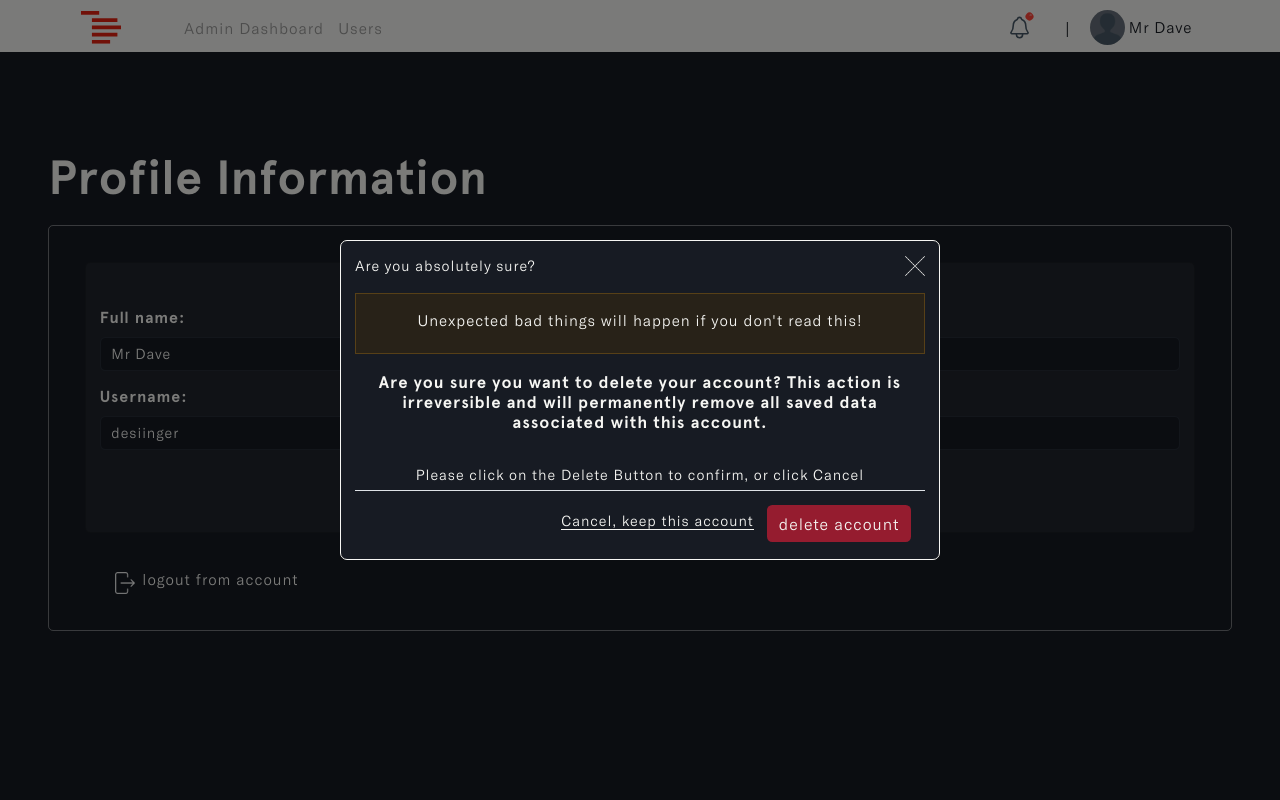
After one commit to DavidDanso/finance-manager, a Django app: page /profile in a window 1280 px wide, after a click on "delete account". The commit adds this page. Run offline with Django 5.2, Linux system fonts and the light colour scheme; a user stored in the database is signed in; data comes from the database, SQL or seed files in the repository; both versions use the stored data as it was after the commit; some libraries are stand-ins or nearby versions.

Commit message:
add user profile for editing

```diff
--- a/accounts/forms.py
+++ b/accounts/forms.py
@@ -19,13 +19,32 @@ class UserProfileForm(ModelForm):
         fields = '__all__'
         exclude = ['user']
 
+# add class to the input field
+    def __init__(self, *args, **kwargs):
+        super(UserProfileForm, self).__init__(*args, **kwargs)
+        for name, fields in self.fields.items():
+            fields.widget.attrs.update({'class': 'form-control'})
+
 
 class UserUpdateForm(forms.ModelForm):
     class Meta:
         model = User
         fields = ['role']
 
+# add class to the input field
+    def __init__(self, *args, **kwargs):
+        super(UserUpdateForm, self).__init__(*args, **kwargs)
+        for name, fields in self.fields.items():
+            fields.widget.attrs.update({'class': 'input form-control'})
+
+
 class ProfileUpdateForm(forms.ModelForm):
     class Meta:
         model = Profile
         fields = ['name', 'username', 'email']
+
+# add class to the input field
+    def __init__(self, *args, **kwargs):
+        super(ProfileUpdateForm, self).__init__(*args, **kwargs)
+        for name, fields in self.fields.items():
+            fields.widget.attrs.update({'class': 'input form-control'})
--- a/accounts/urls.py
+++ b/accounts/urls.py
@@ -3,4 +3,6 @@ from . import views
 
 urlpatterns = [
     path('login/', views.login_view, name='login'),
+    path('profile', views.profilePage, name='profile'),
+    path('logout', views.logoutPage, name='logout'),
 ]
--- a/accounts/views.py
+++ b/accounts/views.py
@@ -1,12 +1,9 @@
-from django.http import HttpResponse
 from django.shortcuts import render, redirect, get_object_or_404
-from django.contrib.auth.models import User
-from django.contrib.auth import authenticate, login
+from django.contrib.auth import authenticate, login, logout
 from django.contrib.auth.decorators import login_required
 from django.contrib import messages
 from .models import *
 from .forms import *
-from django.contrib.auth import get_user_model
 
 
 # login view
@@ -26,3 +23,39 @@ def login_view(request):
         else:
             messages.error(request, 'Invalid username or password')
     return render(request, 'accounts/login.html')
+
+
+########################################## profile page views
+@login_required(login_url='login')
+def profilePage(request):
+    # user profile
+    profile = get_object_or_404(Profile, user=request.user)
+
+    # user profile form INSTANCE
+    form = UserProfileForm(instance=profile)
+
+    if request.method == 'POST':
+        # user profile form
+        form = UserProfileForm(request.POST, request.FILES, instance=profile)
+        if form.is_valid():
+            form.save()
+            messages.success(request,  'Profile updated Successful✅')
+            if request.user.role == 'admin':
+                return redirect('dashboard')
+            elif request.user.role == 'accountant':
+                return redirect('reports')
+
+
+        elif 'delete_account' in request.POST:
+                profile.delete()
+                messages.success(request, 'Account delete Successful')
+                return redirect('login')
+
+    context = {'form': form, 'profile': profile}
+    return render(request, 'profile.html', context)
+
+
+################################ logout views
+def logoutPage(request):
+    logout(request)
+    return redirect('login')
--- a/static/css/profile.css
+++ b/static/css/profile.css
@@ -195,12 +195,13 @@ a:hover {
   font-family: var(--text-font);
   font-size: 1.8vh;
   border: transparent;
+  border: 1px solid #7b8fa127;
   background: var(--main-color);
 }
 #user_profile form input:focus {
   box-shadow: none !important;
   outline: 0px !important;
-  border: 1px solid #f6f6f669;
+  border: 1px solid #7b8fa150;
   color: var(--text-color);
 }
 #user_profile form input::placeholder {
@@ -222,15 +223,19 @@ a:hover {
   color: var(--text-color);
   letter-spacing: 1px;
   font-family: var(--text-font);
-  font-size: 2vh;
-  background: #005c4b;
+  font-size: 1.2rem;
+  float: right;
+  cursor: pointer;
+  line-height: 1.4;
+  background-color: #3e6567;
   transition: all 0.5s ease-in-out;
 }
 #action_btns #update_profile:hover {
   color: var(--text-color);
-  background: #0a332c;
+  background: #3e6567c4;
   transition: all 0.5s ease-in-out;
 }
+
 #user_profile a {
   color: var(--text-color);
   font-family: var(--text-font);
--- /dev/null
+++ b/templates/delete-account-modal.html
@@ -0,0 +1,77 @@
+{% load static %}
+<!--  -->
+<div id="delete-account-modal">
+  <div
+    class="modal fade"
+    id="deleteAccountModal"
+    data-bs-backdrop="static"
+    data-bs-keyboard="false"
+    tabindex="-1"
+    aria-labelledby="staticBackdropLabel"
+    aria-hidden="true"
+  >
+    <div class="modal-dialog modal-dialog-centered">
+      {% if invoice_count > 0 %}
+      <!--  -->
+      {% include 'user/has_invoice-modal.html' %}
+      <!--  -->
+      {% else %}
+      <div class="modal-content">
+        <div class="modal-header">
+          <h6 class="modal-title" id="staticBackdropLabel">
+            Are you absolutely sure?
+          </h6>
+          <img
+            id="close_img"
+            src="{% static '/images/cancel.png' %}"
+            class="img-fluid"
+            alt="close_img"
+            data-bs-dismiss="modal"
+            aria-label="Close"
+          />
+        </div>
+        <div class="modal-body">
+          <div id="modal-wrapper">
+            <div id="warning">
+              <h3>Unexpected bad things will happen if you don't read this!</h3>
+            </div>
+            <!-- end warning -->
+            <h4>
+              Are you sure you want to delete your account? This action is
+              irreversible and will permanently remove all saved data associated
+              with this account.
+            </h4>
+
+            <h6>
+              Please click on the Delete Button to confirm, or click Cancel
+            </h6>
+            <form action="" method="POST">
+              {% csrf_token %}
+              <div class="modal-footer">
+                <a href="#" data-bs-dismiss="modal" aria-label="Close">
+                  <h6>
+                    <span>Cancel, keep this account</span>
+                  </h6>
+                </a>
+                <input
+                  type="submit"
+                  class="btn"
+                  name="delete_account"
+                  id="delete_account"
+                  value="delete account"
+                />
+              </div>
+              <!-- End modal-footer-->
+            </form>
+            <!-- End form-->
+          </div>
+          <!-- End modal-wrapper-->
+        </div>
+        <!-- End modal-body-->
+      </div>
+      {% endif %}
+      <!-- End modal-content-->
+    </div>
+  </div>
+  <!-- End modal-->
+</div>
--- a/templates/nav.html
+++ b/templates/nav.html
@@ -46,6 +46,9 @@
           <a class="nav-link" href="#">Accountant Dashboard</a>
         </li>
         <li class="nav-item">
+          <a class="nav-link" href="#">Reports for Correction</a>
+        </li>
+        <li class="nav-item">
           <a
             class="nav-link {% active_link 'reports' %}"
             href="{% url 'reports' %}"
@@ -73,18 +76,19 @@
             /></sup>
           </a>
         </li>
-        <!--  -->
+        <!-- end notification -->
+
         <li class="nav-item align-self-center" id="nav_span"><span>|</span></li>
         <!--  -->
         <li class="nav-item dropdown">
-          <a class="nav-link" href="#">
+          <a class="nav-link" href="{% url 'profile' %}">
             <img
               id="profile_img"
               src="{% static '/images/default-avatar.png' %}"
               class="img-fluid rounded-circle"
               alt="profile_img"
             />
-            <small>{{request.user.profile}}</small>
+            <small>{{request.user.profile.name}}</small>
           </a>
         </li>
       </ul>
--- /dev/null
+++ b/templates/profile.html
@@ -0,0 +1,185 @@
+{% load static %}
+<!--  -->
+{% load humanize %}
+<!DOCTYPE html>
+<html lang="en" class="js has-scroll-init has-scroll-smooth">
+  <head>
+    <meta charset="UTF-8" />
+    <meta name="viewport" content="width=device-width, initial-scale=1" />
+    <meta
+      name="description"
+      content="Enhance your reporting capabilities with the Excel Report Manager App."
+    />
+    <meta
+      name="keywords"
+      content="report manager, Excel reports, reporting software"
+    />
+
+    <meta name="author" content="the_desiinger" />
+    <link rel="icon" href="{% static '/images/favicon.svg' %}" />
+    <title>excel-report-manager | profile Page</title>
+
+    <!-- Preload CSS -->
+    <link href="{% static '/css/normalize.css' %}" />
+    <link rel="preload" as="style" href="{% static '/css/profile.css' %}" />
+    <!-- Bootstrap CSS -->
+    <link rel="stylesheet" href="{% static '/css/bootstrap.min.css' %}" />
+    <link rel="stylesheet" href="{% static '/css/profile.css' %}" />
+
+    <script>
+      document.documentElement.className = "js";
+      var supportsCssVars = function () {
+        var e,
+          t = document.createElement("style");
+        return (
+          (t.innerHTML = "root: { --tmp-var: bold; }"),
+          document.head.appendChild(t),
+          (e = !!(
+            window.CSS &&
+            window.CSS.supports &&
+            window.CSS.supports("font-weight", "var(--tmp-var)")
+          )),
+          t.parentNode.removeChild(t),
+          e
+        );
+      };
+      supportsCssVars() ||
+        alert(
+          "Please view this work in a modern browser that supports CSS Variables."
+        );
+    </script>
+  </head>
+  <body
+    id="pageTop"
+    class="page-content"
+    data-spy="scroll"
+    data-target="#mainNav"
+  >
+    <!--======================== Main-Section ================================-->
+    {% include 'nav.html' %}
+    <!-- end nav -->
+    <main>
+      <!--=========================================== smooth-scroll-effect ===============================-->
+      <div data-scroll class="page page--layout-2" id="main">
+        <div class="content content--full content--alternate"></div>
+        <!-- End content -->
+
+        <!--=========================================== Hero-Text ===============================-->
+        <div id="hero">
+          <div class="container-fluid">
+            <div class="hero-intro">
+              <h1>Profile Information</h1>
+
+              <div id="user_profile">
+                <form action="" method="POST">
+                  {% csrf_token %}
+                  <div class="card">
+                    <div class="card-body">
+                      <h5>update your account settings below</h5>
+                      <div class="row g-3">
+                        <div class="col-12">
+                          <label for="inputAddress" class="form-label"
+                            >Full name:
+                          </label>
+                          {{form.name}}
+                        </div>
+                        <!-- End inputFullName-->
+
+                        <div class="col-md-6">
+                          <label for="inputUsername" class="form-label"
+                            >Username:</label
+                          >
+                          {{form.username}}
+                        </div>
+                        <!-- End inputUsername-->
+
+                        <div class="col-md-6">
+                          <label for="inputEmail4" class="form-label"
+                            >Email:</label
+                          >
+                          {{form.email}}
+                        </div>
+                        <!-- End inputEmail4-->
+
+                        <div
+                          id="action_btns"
+                          class="d-flex justify-content-center"
+                        >
+                          <input
+                            type="submit"
+                            class="btn"
+                            id="update_profile"
+                            value="update profile"
+                          />
+                          <!--  -->
+                          <a
+                            href="#delete"
+                            data-bs-toggle="modal"
+                            data-bs-target="#deleteAccountModal"
+                          >
+                            <img
+                              id="trash"
+                              src="{% static '/images/trash.png' %}"
+                              alt="trash"
+                            />
+                            <span>delete account</span>
+                          </a>
+                        </div>
+                        <!-- end action_btns-->
+                      </div>
+                      <!-- end row g-3-->
+                    </div>
+                    <!-- card-bod -->
+                  </div>
+                  <!-- card -->
+                </form>
+                <!-- End form-->
+
+                <div id="logout">
+                  <a href="{% url 'logout' %}">
+                    <img
+                      id="logout_img"
+                      src="{% static '/images/logout.png' %}"
+                      alt="logout_img"
+                    />
+                    logout from account
+                  </a>
+                </div>
+                <!--end delete-acc-->
+              </div>
+              <!-- user_profile -->
+            </div>
+            <!-- End hero-intro-->
+          </div>
+          <!-- End container-fluid -->
+        </div>
+        <!-- End hero -->
+
+        <!--=========================================== delete-account-Modal--layout ===============================-->
+        {% include 'delete-account-modal.html' %}
+        <!-- End delete-folder-modal-->
+      </div>
+      <!-- End page--layout -->
+    </main>
+    <!-- End Main-Section -->
+
+    <!--=============================================== JavaScript ===================================-->
+    <script
+      src="https://code.jquery.com/jquery-3.6.4.min.js"
+      integrity="sha256-oP6HI9z1XaZNBrJURtCoUT5SUnxFr8s3BzRl+cbzUq8="
+      crossorigin="anonymous"
+    ></script>
+    <!-- Custom Links -->
+    <script
+      type="module"
+      src="https://unpkg.com/ionicons@7.1.0/dist/ionicons/ionicons.esm.js"
+    ></script>
+    <script
+      nomodule
+      src="https://unpkg.com/ionicons@7.1.0/dist/ionicons/ionicons.js"
+    ></script>
+    <script src="{% static '/js/jquery-min.js' %}"></script>
+    <script src="{% static '/js/bootstrap.min.js' %}"></script>
+    <script src="{% static '/js/profile.js' %}"></script>
+  </body>
+</html>
```
Also changed, not shown: static/css/admin_dashboard.css (+13 -0 lines), db.sqlite3.
